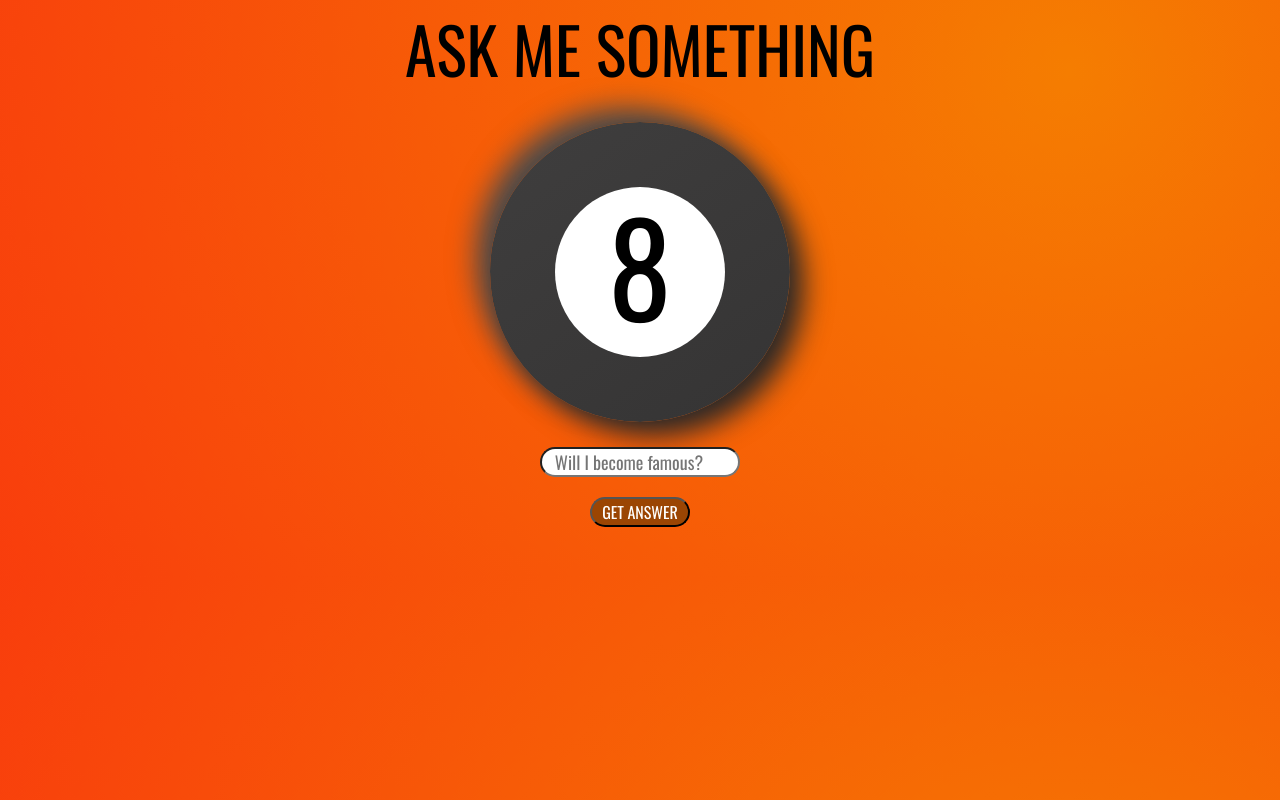
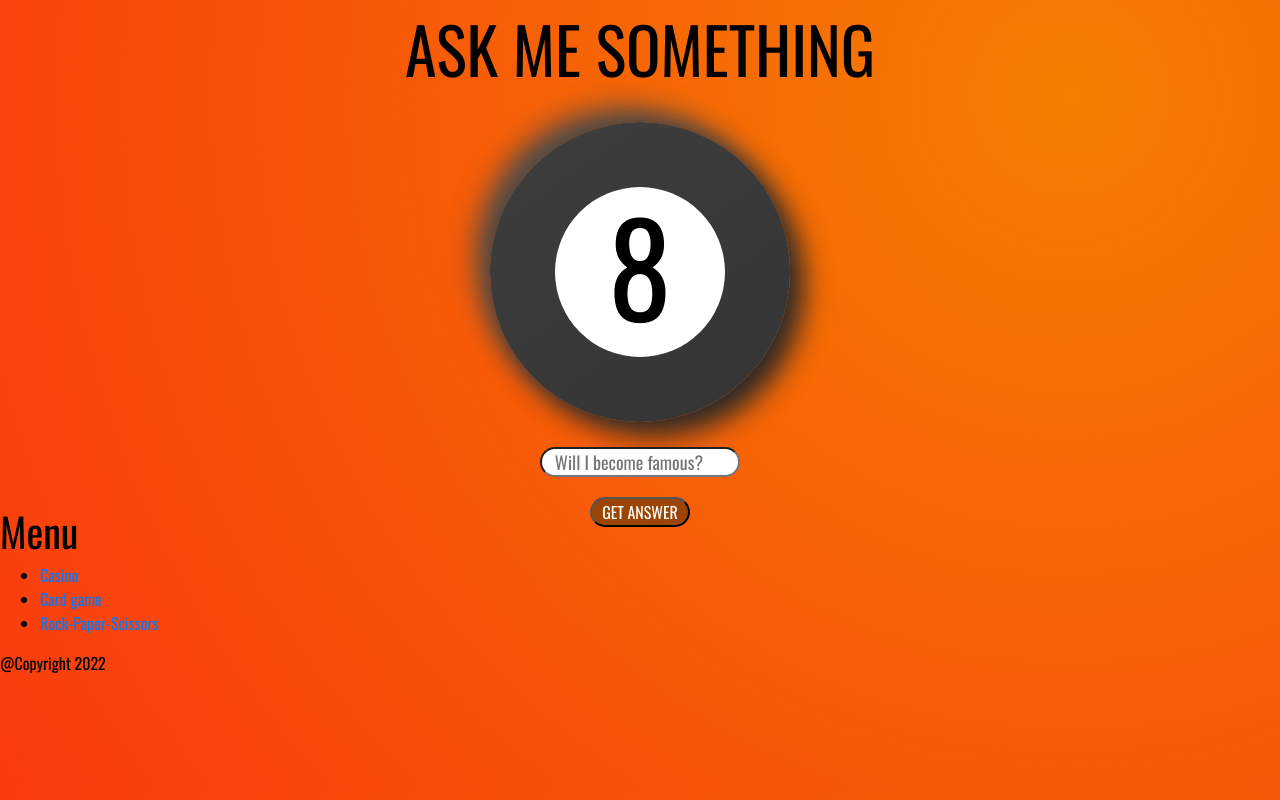
Before and after one commit to NEGAvv/lr7, a plain HTML site: page index.html in a window 1280 px wide. Drawn offline with nearby package versions, Linux system fonts and the light colour scheme.

Commit message:
Update index.html

```diff
--- a/index.html
+++ b/index.html
@@ -12,6 +12,23 @@
 
 <body>
     <script src="js/script.js"></script>
+    <div class="menu">
+        <div class="title"><h1>Menu</h1>
+            <div class="list_menu"></div>
+            <ul>
+                <li><a href="https://negavv.github.io/lr10/">Casino</a></li>
+                <li><a href="https://negavv.github.io/lr9/">Card game</a></li>
+                <li><a href="https://negavv.github.io/lr8/">Rock-Paper-Scissors</a></li>
+            </ul>
+        </div>
+        <div class="footer_menu">
+            <p>
+               @Copyright 2022
+            </p>
+        </div>
+        <div class="content">
+        </div>
+    </div>
 </body>
 
 </html>
```
